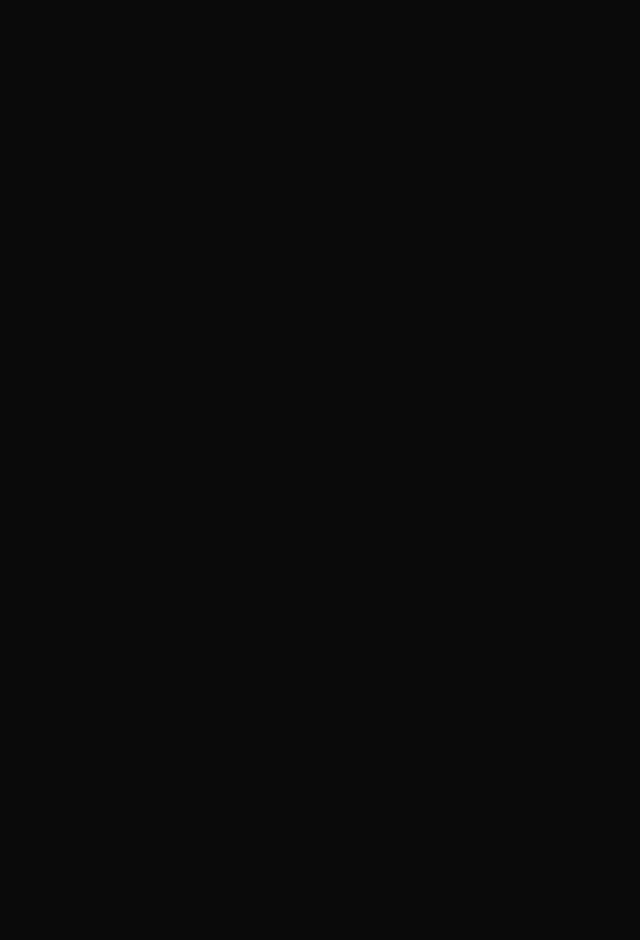
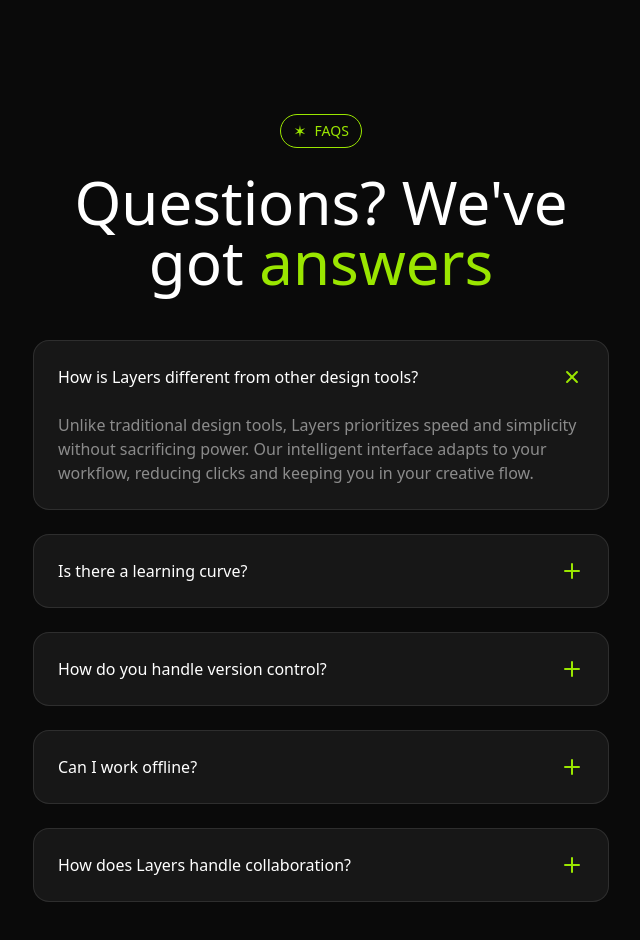
Before and after one commit to JSLee0920/saas-landing-page, a Next.js app: page / in a window 1280 px wide. Shown: the part 3740-4680 px from the top of the page, without its empty margins (319-959 px from the left). Built offline with nearby package versions, Linux system fonts and the light colour scheme.

Commit message:
feat: implement faqs

```diff
--- a/src/app/page.tsx
+++ b/src/app/page.tsx
@@ -5,6 +5,7 @@
 import Introduction from "@/sections/Introduction";
 import Features from "@/sections/Features";
 import Integrations from "@/sections/Integrations";
+import Faqs from "@/sections/Faqs";
 
 export default function Home() {
   return (
@@ -15,6 +16,7 @@
       <Introduction />
       <Features />
       <Integrations />
+      <Faqs />
     </>
   );
 }
--- /dev/null
+++ b/src/sections/Faqs.tsx
@@ -0,0 +1,84 @@
+import Tag from "@/components/Tag";
+import { twMerge } from "tailwind-merge";
+
+const faqs = [
+  {
+    question: "How is Layers different from other design tools?",
+    answer:
+      "Unlike traditional design tools, Layers prioritizes speed and simplicity without sacrificing power. Our intelligent interface adapts to your workflow, reducing clicks and keeping you in your creative flow.",
+  },
+  {
+    question: "Is there a learning curve?",
+    answer:
+      "Layers is designed to feel intuitive from day one. Most designers are productive within hours, not weeks. We also provide interactive tutorials and comprehensive documentation to help you get started.",
+  },
+  {
+    question: "How do you handle version control?",
+    answer:
+      "Every change in Layers is automatically saved and versioned. You can review history, restore previous versions, and create named versions for important milestones.",
+  },
+  {
+    question: "Can I work offline?",
+    answer:
+      "Yes! Layers includes a robust offline mode. Changes sync automatically when you're back online, so you can keep working anywhere.",
+  },
+  {
+    question: "How does Layers handle collaboration?",
+    answer:
+      "Layers is built for collaboration. You can invite team members to your projects, share feedback, and work together in real-time.",
+  },
+];
+
+export default function Faqs() {
+  const selectedIndex = 0;
+  return (
+    <section className="py-24">
+      <div className="container px-4 mx-auto">
+        <div className="flex justify-center">
+          <Tag>Faqs</Tag>
+        </div>
+        <h2 className="text-6xl font-medium mt-6 text-center lg:max-w-xl mx-auto">
+          Questions? We've got <span className="text-lime-400">answers</span>
+        </h2>
+        <div className="mt-12 flex flex-col gap-6 max-w-xl mx-auto">
+          {faqs.map((faq, faqIndex) => (
+            <div
+              key={faq.question}
+              className="bg-neutral-900 rounded-2xl border border-white/10 p-6"
+            >
+              <div className="flex justify-between items-center">
+                <h3 className="font-medium">{faq.question}</h3>
+                <svg
+                  xmlns="http://www.w3.org/2000/svg"
+                  width="24"
+                  height="24"
+                  viewBox="0 0 24 24"
+                  fill="none"
+                  stroke="currentColor"
+                  strokeWidth="2"
+                  strokeLinecap="round"
+                  strokeLinejoin="round"
+                  className={twMerge(
+                    "feather feather-plus text-lime-400 shrink-0",
+                    selectedIndex === faqIndex && "rotate-45"
+                  )}
+                >
+                  <line x1="12" y1="5" x2="12" y2="19"></line>
+                  <line x1="5" y1="12" x2="19" y2="12"></line>
+                </svg>
+              </div>
+              <div
+                className={twMerge(
+                  "mt-6",
+                  selectedIndex !== faqIndex && "hidden"
+                )}
+              >
+                <p className="text-white/50">{faq.answer}</p>
+              </div>
+            </div>
+          ))}
+        </div>
+      </div>
+    </section>
+  );
+}
--- a/src/sections/Integrations.tsx
+++ b/src/sections/Integrations.tsx
@@ -63,7 +63,7 @@
               <IntegrationsColumn integrations={integrations} />
               <IntegrationsColumn
                 integrations={integrations.slice().reverse()}
-                className="hidden md:flex lg:-mt-8"
+                className="hidden md:flex lg:mt-8"
               />
             </div>
           </div>
```
